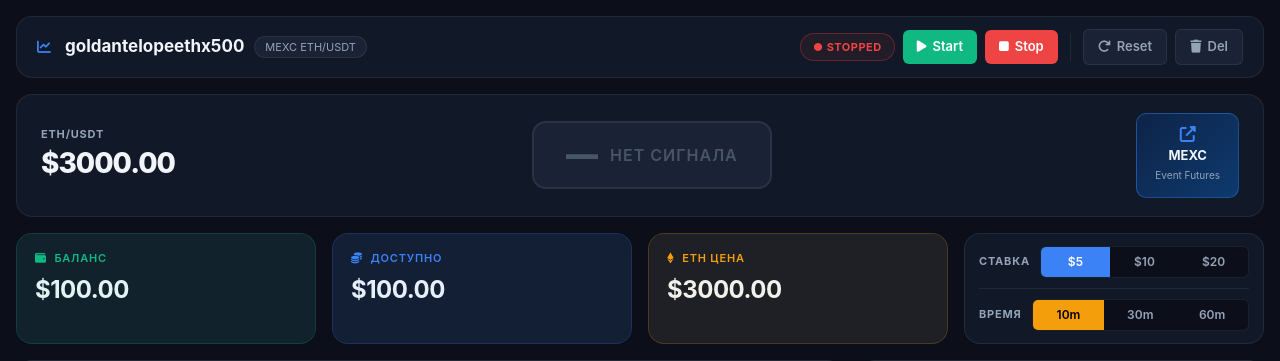
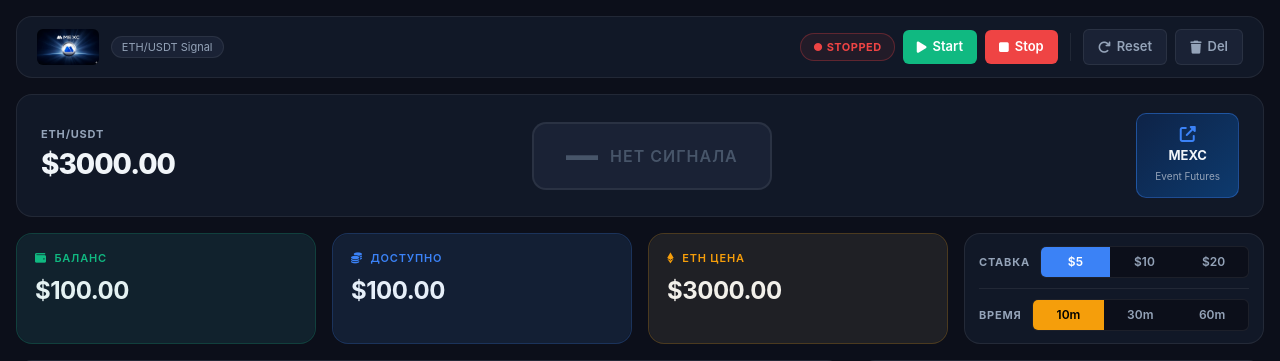
Before and after one commit to AMANITAPOWER999/MEXC-proghnoz-NEW, a Flask app: page / in a window 1280 px wide. Shown: the top 361 px of the page. Run offline with Flask 3, Linux system fonts and the light colour scheme.

Commit message:
Replace text with MEXC logo in the navigation bar
Update dashboard navigation to display the MEXC logo by adding `mexc_logo.jpg` to static assets and modifying `dashboard.html` and `dashboard.css`.

Replit-Commit-Author: Agent
Replit-Commit-Session-Id: 81913001-b442-4d63-b70d-365577e79539
Replit-Commit-Checkpoint-Type: full_checkpoint
Replit-Commit-Event-Id: 265234bf-0ded-45cf-adca-581ac1abcc8d
Replit-Commit-Screenshot-Url: https://storage.googleapis.com/screenshot-production-us-central1/29255dc5-0afb-4acc-924a-ae44df672fd0/81913001-b442-4d63-b70d-365577e79539/Y5GipfG
Replit-Helium-Checkpoint-Created: true

```diff
--- a/static/css/dashboard.css
+++ b/static/css/dashboard.css
@@ -62,9 +62,17 @@ h1,h2,h3,h4,h5,h6,p,span,td,th,strong,small,label { color: inherit; }
 .top-bar__logo {
     display: flex;
     align-items: center;
-    gap: 6px;
+    gap: 8px;
     flex: 1;
     min-width: 180px;
+}
+
+.top-bar__logo-img {
+    height: 36px;
+    width: auto;
+    border-radius: 6px;
+    object-fit: cover;
+    object-position: center top;
 }
 
 .top-bar__title {
--- a/templates/dashboard.html
+++ b/templates/dashboard.html
@@ -14,9 +14,8 @@
     <!-- ═══ TOP BAR ═══ -->
     <div class="top-bar mb-3">
         <div class="top-bar__logo">
-            <i class="fas fa-chart-line text-primary me-2"></i>
-            <span class="top-bar__title">goldantelopeethx500</span>
-            <span class="top-bar__sub">MEXC ETH/USDT</span>
+            <img src="{{ url_for('static', filename='img/mexc_logo.jpg') }}" alt="MEXC" class="top-bar__logo-img">
+            <span class="top-bar__sub">ETH/USDT Signal</span>
         </div>
         <div class="top-bar__controls">
             <span id="bot-status" class="status-pill status-pill--stopped">● STOPPED</span>
```
Also changed, not shown: static/img/mexc_logo.jpg (added).
